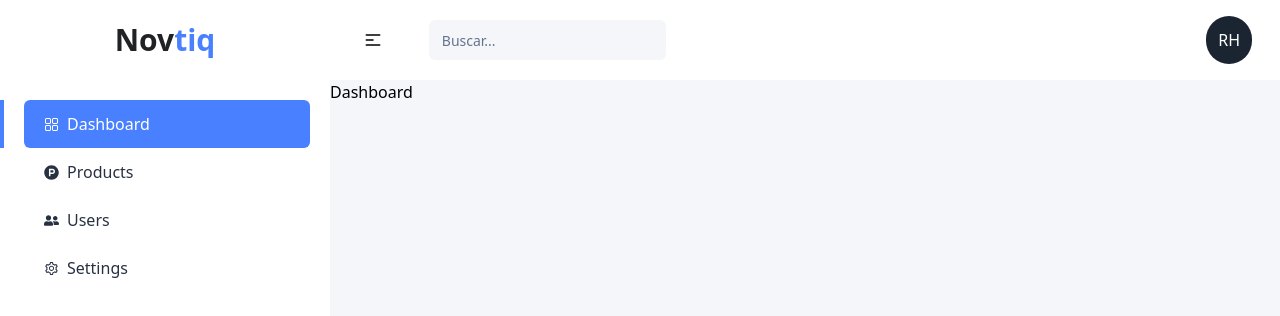
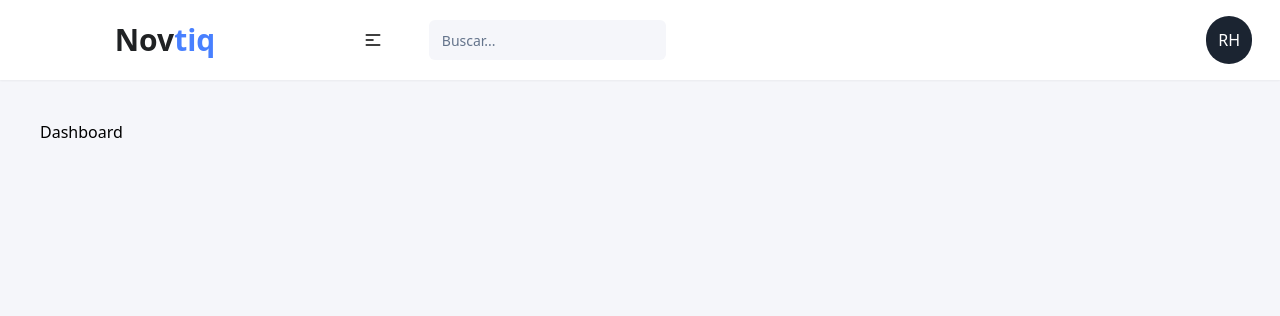
Before and after one commit to rody-huancas/template-dashboard-novtiq, a React (Vite) app: page / in a window 1280 px wide. Shown: the top 316 px of the page. Built offline with nearby package versions, Linux system fonts and the light colour scheme.

Commit message:
Feat: store for theme

```diff
--- a/package.json
+++ b/package.json
@@ -17,7 +17,8 @@
     "react-dom": "^18.3.1",
     "react-icons": "^5.4.0",
     "react-router-dom": "^7.1.2",
-    "tailwind-merge": "^2.6.0"
+    "tailwind-merge": "^2.6.0",
+    "zustand": "^5.0.3"
   },
   "devDependencies": {
     "@eslint/js": "^9.17.0",
--- a/src/components/common/admin-layout/Header.tsx
+++ b/src/components/common/admin-layout/Header.tsx
@@ -1,11 +1,15 @@
 import { cn } from "@/utils/general.util";
 import { Input } from "@/components/ui/input/Input";
 import { Button } from "@/components/ui/button/Button";
+import { useThemeStore } from "@/store/theme/useTheme";
 import { HiOutlineMenuAlt1 } from "react-icons/hi";
 
 const Header = () => {
+  const menuIsOpen = useThemeStore( state => state.menuIsOpen );
+  const setMenuIsOpen = useThemeStore( state => state.setMenuIsOpen );
+
   return (
-    <header className={cn("bg-light-100 h-20 flex items-center fixed top-0 left-0 w-full")}>
+    <header className={cn("bg-light-100 h-20 flex items-center fixed top-0 left-0 w-full shadow-sm")}>
       <div className="w-content flex items-center justify-center">
         <p className="text-secondary font-black text-3xl">
           Nov<span className="text-primary">tiq</span>
@@ -14,7 +18,7 @@ const Header = () => {
 
       <div className="flex items-center justify-between flex-1 px-7">
         <div className="flex items-center gap-10">
-          <Button size="icon" variant="ghost">
+          <Button size="icon" variant="ghost" onClick={() => setMenuIsOpen(!menuIsOpen)}>
             <HiOutlineMenuAlt1 size={20} />
           </Button>
           <Input placeholder="Buscar..." variant="flat" />
--- a/src/components/common/admin-layout/Sidebar.tsx
+++ b/src/components/common/admin-layout/Sidebar.tsx
@@ -1,12 +1,15 @@
 import { Link, useLocation } from "react-router-dom";
+
+import { cn } from "@/utils/general.util";
 import { ITEMS_MENU } from "@/data/menu";
-import { cn } from "@/utils/general.util";
+import { useThemeStore } from "@/store/theme/useTheme";
 
 const Sidebar = () => {
   const location = useLocation();
+  const menuIsOpen = useThemeStore( state => state.menuIsOpen );
 
   return (
-    <aside className="w-content h-dvh fixed top-20 left-0 bg-light-100">
+    <aside className={cn("w-content h-dvh fixed top-20 bg-light-100 transition-all duration-500 ease-in-out", menuIsOpen ? "left-0" : "-left-full")}>
       <nav className="w-full py-5">
         <ul className="flex flex-col">
           {ITEMS_MENU.map((item) => (
--- a/src/layouts/admin/AdminLayout.tsx
+++ b/src/layouts/admin/AdminLayout.tsx
@@ -2,15 +2,23 @@ import { Outlet } from "react-router-dom";
 
 import Header from "@/components/common/admin-layout/Header";
 import Sidebar from "@/components/common/admin-layout/Sidebar";
+import { useThemeStore } from "@/store/theme/useTheme";
+import { cn } from "@/utils/general.util";
 
 const AdminLayout = () => {
+  const menuIsOpen = useThemeStore((state) => state.menuIsOpen);
+
   return (
     <>
       <Header />
       <Sidebar />
 
-      <main className="pt-20 pl-content">
-        <Outlet />
+      <main
+        className={cn( "pt-20 transition-all duration-500 ease-in-out", menuIsOpen ? "pl-content" : "px-0" )}
+      >
+        <section className="p-10">
+          <Outlet />
+        </section>
       </main>
     </>
   );
--- /dev/null
+++ b/src/schemas/types/store.types.ts
@@ -0,0 +1,27 @@
+import { IconType } from "react-icons";
+
+export type MenuProps = {
+  name: string;
+  path: string;
+  icon: IconType;
+};
+
+export type MenuItemProps = {
+  menu: MenuProps;
+};
+
+export type UiState = {
+  isOpenModalSearch : boolean;
+  isOpenButtonConfig: boolean;
+
+  setToggleModalSearch(value: boolean) : void;
+  setToggleButtonConfig(value: boolean): void;
+};
+
+export type ThemeState = {
+  theme     : boolean;
+  menuIsOpen: boolean;
+
+  setTheme     : (theme: boolean) => void;
+  setMenuIsOpen: (value: boolean) => void;
+};
--- /dev/null
+++ b/src/store/theme/useTheme.ts
@@ -0,0 +1,15 @@
+import { devtools, persist } from "zustand/middleware";
+import { StateCreator, create } from "zustand";
+import { ThemeState } from "@/schemas/types/store.types";
+
+const storeApi: StateCreator<ThemeState> = (set) => ({
+  theme     : false,
+  menuIsOpen: false,
+
+  setTheme     : (theme: boolean) => set({ theme }),
+  setMenuIsOpen: (value: boolean) => set({ menuIsOpen: value }),
+});
+
+export const useThemeStore = create<ThemeState>()(
+  devtools(persist(storeApi, { name: "theme-ui-novtiq" }))
+);
--- a/tsconfig.app.json
+++ b/tsconfig.app.json
@@ -18,6 +18,7 @@
       "@/modules/*"   : ["modules/*"],
       "@/router/*"    : ["router/*"],
       "@/schemas/*"   : ["schemas/*"],
+      "@/store/*"     : ["store/*"],
       "@/utils/*"     : ["utils/*"],
     },
 
```
Also changed, not shown: 1 other file (tests, documents, lock files or other folders).
